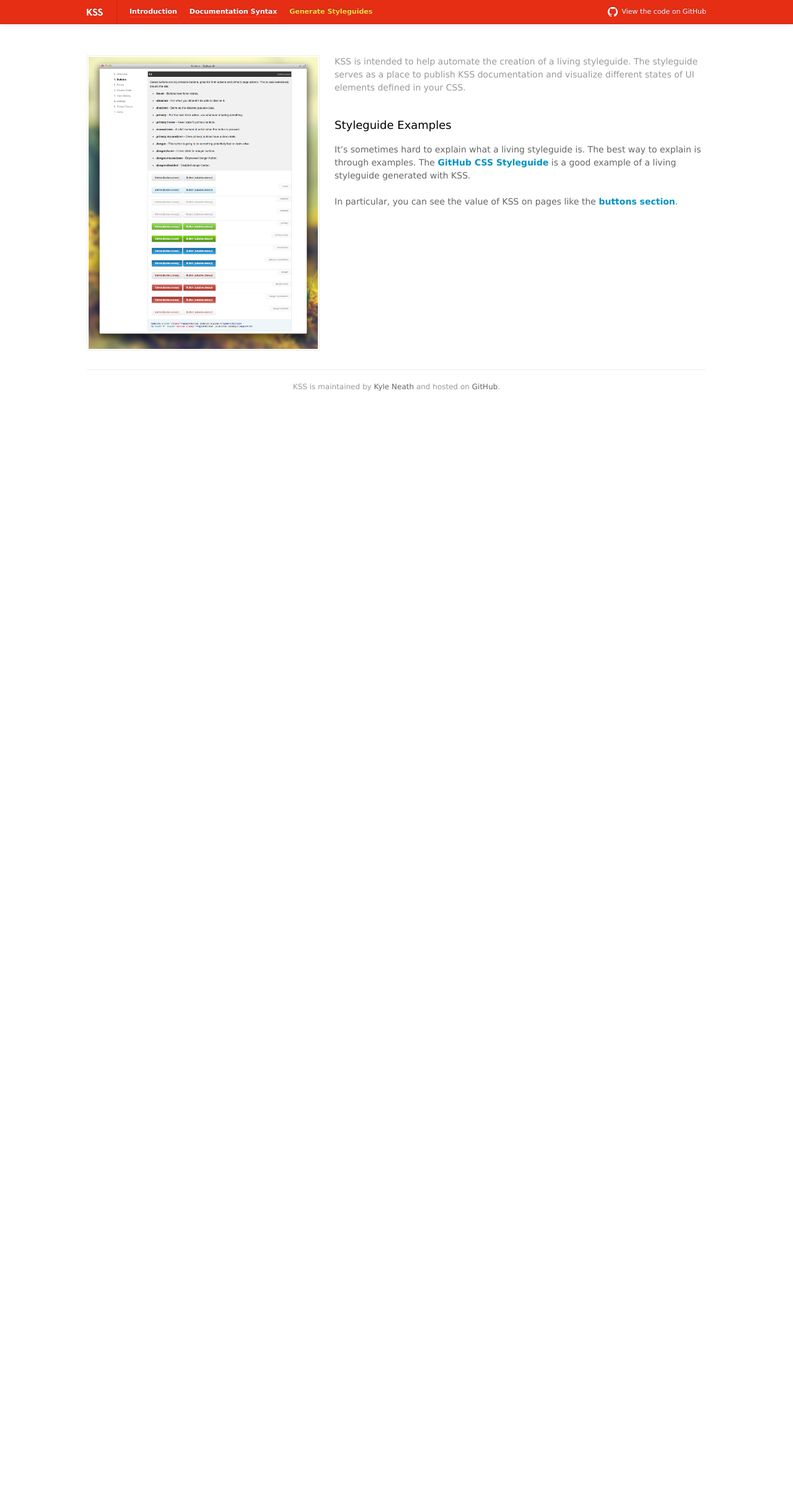
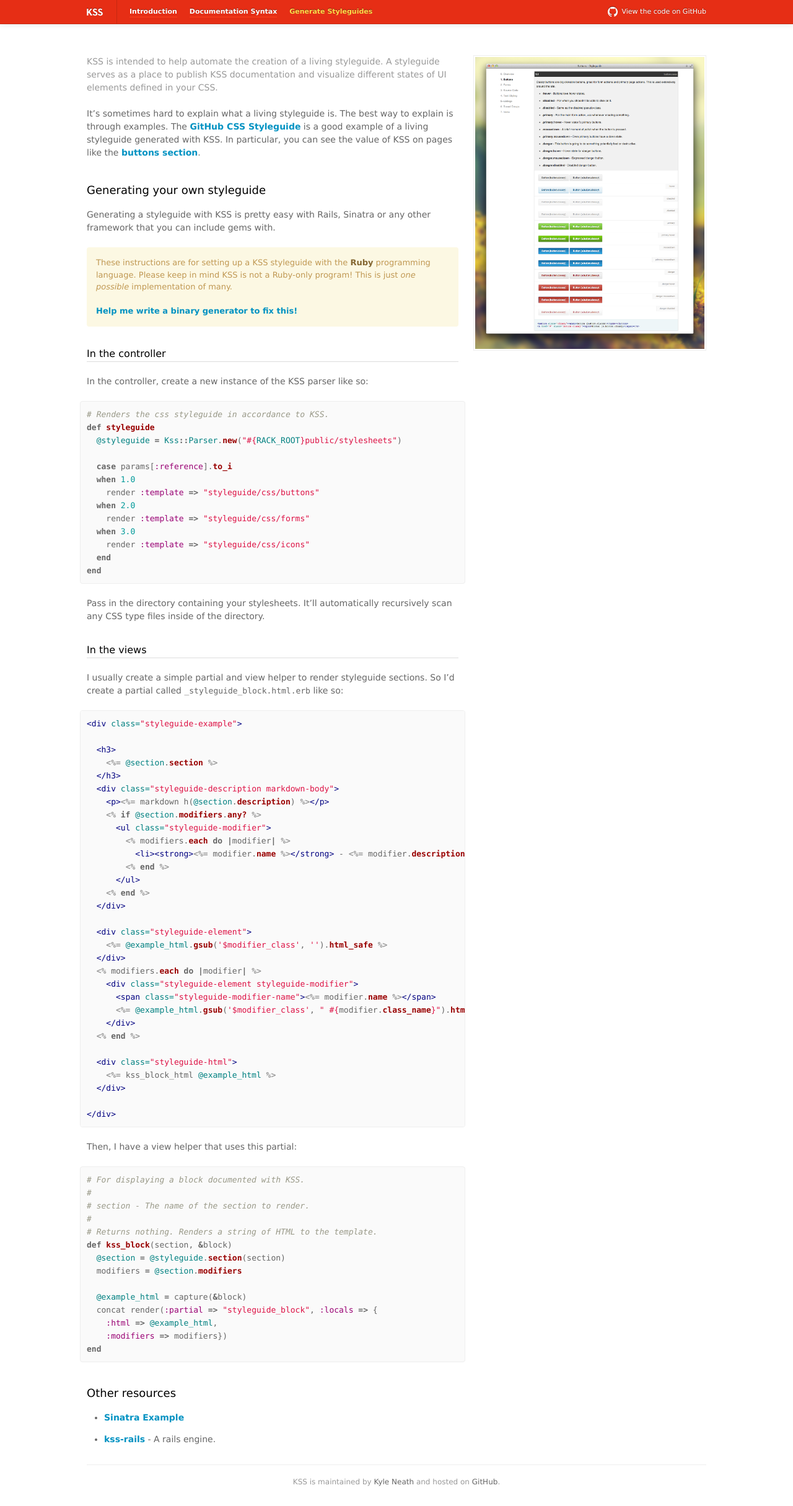
Before and after one commit to kneath/kss, a Jekyll site: the page built from styleguides/index.md, in a window 1280 px wide. Shown: the whole page at 62% size. Built offline with Jekyll 4.4.1, drawn with Linux system fonts in a browser that asks for light colours; Markdown is read by kramdown in place of the engine named in the settings; before the commit the page ends 900 px from its top, so only the background shows below that.

Commit message:
Cobbling together how to generate a styleguide

```diff
--- a/styleguides/index.md
+++ b/styleguides/index.md
@@ -4,13 +4,101 @@ layout: with-image
 
 <a href="https://github.com/styleguide/css/1.0"><img src="/kss/images/styleguide_screenshot.png" class="page-image" /></a>
 
-<p class="subdued">KSS is intended to help automate the creation of a living styleguide. The styleguide serves as a place to publish KSS documentation and visualize different states of UI elements defined in your CSS.</p>
+<p class="subdued">KSS is intended to help automate the creation of a living styleguide. A styleguide serves as a place to publish KSS documentation and visualize different states of UI elements defined in your CSS.</p>
 
-## Styleguide Examples
+It's sometimes hard to explain what a living styleguide is. The best way to explain is through examples. The [GitHub CSS Styleguide](https://github.com/styleguide/css) is a good example of a living styleguide generated with KSS. In particular, you can see the value of KSS on pages like the [buttons section](https://github.com/styleguide/css/1.0).
 
-It's sometimes hard to explain what a living styleguide is. The best way to explain is through examples. The [GitHub CSS Styleguide](https://github.com/styleguide/css) is a good example of a living styleguide generated with KSS.
+## Generating your own styleguide
 
-In particular, you can see the value of KSS on pages like the [buttons section](https://github.com/styleguide/css/1.0).
+Generating a styleguide with KSS is pretty easy with Rails, Sinatra or any other framework that you can include gems with.
+
+<p class="warning">These instructions are for setting up a KSS styleguide with the <strong>Ruby</strong> programming language. Please keep in mind KSS is not a Ruby-only program! This is just <em>one possible</em> implementation of many.<br /><br />
+  <a href="https://github.com/kneath/kss/issues/3">Help me write a binary generator to fix this!</a>
+</p>
+
+### In the controller
+
+In the controller, create a new instance of the KSS parser like so:
+
+{% highlight ruby %}
+# Renders the css styleguide in accordance to KSS.
+def styleguide
+  @styleguide = Kss::Parser.new("#{RACK_ROOT}public/stylesheets")
+
+  case params[:reference].to_i
+  when 1.0
+    render :template => "styleguide/css/buttons"
+  when 2.0
+    render :template => "styleguide/css/forms"
+  when 3.0
+    render :template => "styleguide/css/icons"
+  end
+end
+{% endhighlight %}
+
+Pass in the directory containing your stylesheets. It'll automatically recursively scan any CSS type files inside of the directory.
+
+### In the views
+
+I usually create a simple partial and view helper to render styleguide sections. So I'd create a partial called `_styleguide_block.html.erb` like so:
+
+{% highlight erb %}
+<div class="styleguide-example">
+
+  <h3>
+    <%= @section.section %>
+  </h3>
+  <div class="styleguide-description markdown-body">
+    <p><%= markdown h(@section.description) %></p>
+    <% if @section.modifiers.any? %>
+      <ul class="styleguide-modifier">
+        <% modifiers.each do |modifier| %>
+          <li><strong><%= modifier.name %></strong> - <%= modifier.description %></li>
+        <% end %>
+      </ul>
+    <% end %>
+  </div>
+
+  <div class="styleguide-element">
+    <%= @example_html.gsub('$modifier_class', '').html_safe %>
+  </div>
+  <% modifiers.each do |modifier| %>
+    <div class="styleguide-element styleguide-modifier">
+      <span class="styleguide-modifier-name"><%= modifier.name %></span>
+      <%= @example_html.gsub('$modifier_class', " #{modifier.class_name}").html_safe %>
+    </div>
+  <% end %>
+
+  <div class="styleguide-html">
+    <%= kss_block_html @example_html %>
+  </div>
+
+</div>
+{% endhighlight %}
+
+Then, I have a view helper that uses this partial:
+
+{% highlight ruby %}
+# For displaying a block documented with KSS.
+#
+# section - The name of the section to render.
+#
+# Returns nothing. Renders a string of HTML to the template.
+def kss_block(section, &block)
+  @section = @styleguide.section(section)
+  modifiers = @section.modifiers
+
+  @example_html = capture(&block)
+  concat render(:partial => "styleguide_block", :locals => {
+    :html => @example_html,
+    :modifiers => modifiers})
+end
+{% endhighlight %}
+
+## Other resources
+
+* [Sinatra Example](https://github.com/kneath/kss/tree/master/example)
+* [kss-rails](https://github.com/dewski/kss-rails) - A rails engine.
 
 <script type="text/javascript">
   document.getElementById('nav-styleguide').className = 'selected'
--- a/stylesheets/base.css
+++ b/stylesheets/base.css
@@ -130,7 +130,7 @@ header nav ul {
 }
 header nav ul>li {
   list-style-type: none;
-  margin-right: 20px;
+  margin: 0 20px 0 0;
   float: left;
   height: 38px;
   line-height: 35px;
@@ -248,6 +248,29 @@ p {
   line-height: 1.5;
 }
 
+ul {
+  margin: 1.5em 0 1.5em 2em;
+}
+ul>li {
+  list-style-type: disc;
+  margin: 1em 0;
+}
+
+em {
+  font-style: italic;
+}
+
+.content p.warning {
+  padding: 15px;
+  font-size: 13px;
+  color: #C09853;
+  background: #FCF8E3;
+  border-radius: 4px;
+}
+.content p.warning strong {
+  color: #836530;
+}
+
 .three-col {
   overflow: auto;
 }
@@ -270,12 +293,12 @@ p {
 }
 .content.with-image {
   width: 600px;
-  padding-left: 400px;
+  padding-right: 400px;
 }
 
 .content.with-image img.page-image {
-  float: left;
-  margin-left: -400px;
+  float: right;
+  margin-right: -400px;
   margin-bottom: 30px;
   width: 370px;
   padding: 2px;
@@ -308,12 +331,13 @@ p {
 }
 
 .content pre {
-  margin-left: -21px;
+  margin-left: -11px;
   width: 100%;
-  padding: 20px;
+  padding: 10px;
   background: #fafafa;
   border: 1px solid #eee;
-  border-radius: 5px;
+  border-radius: 4px;
+  overflow: auto;
 }
 
 .content img {
```
